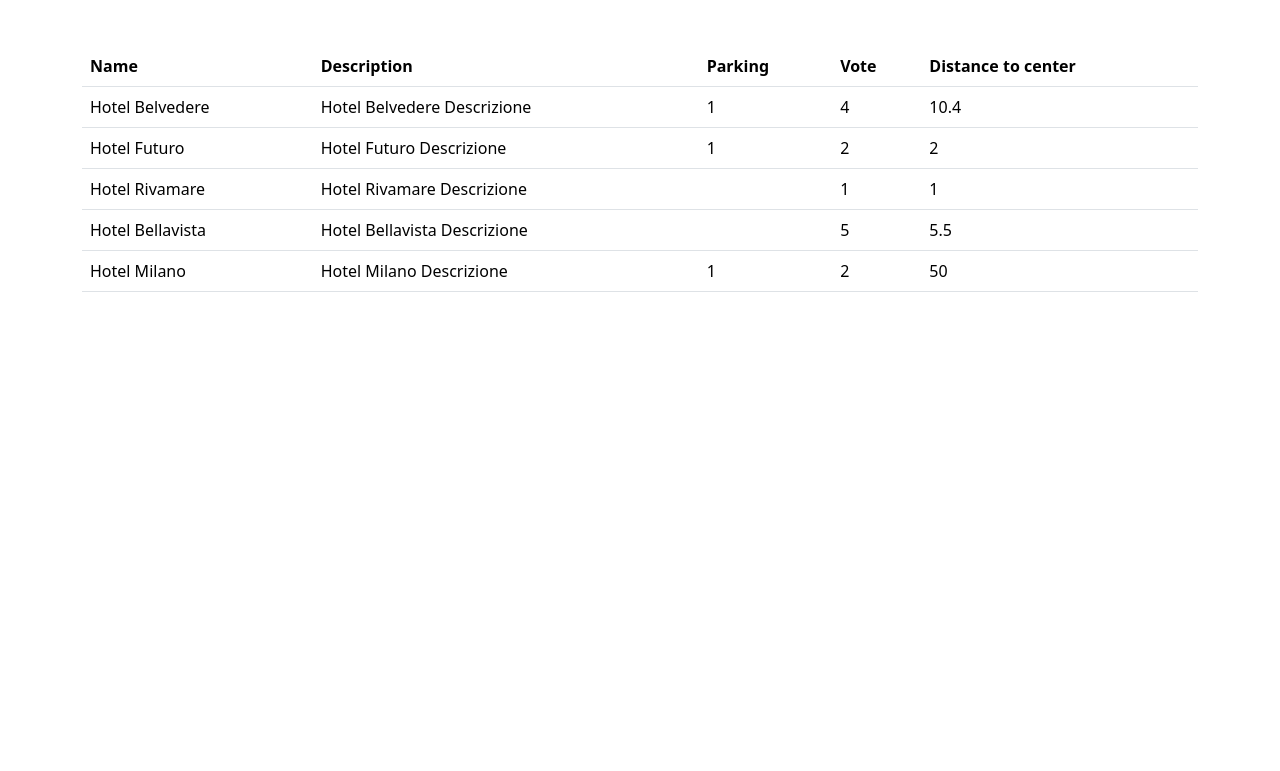
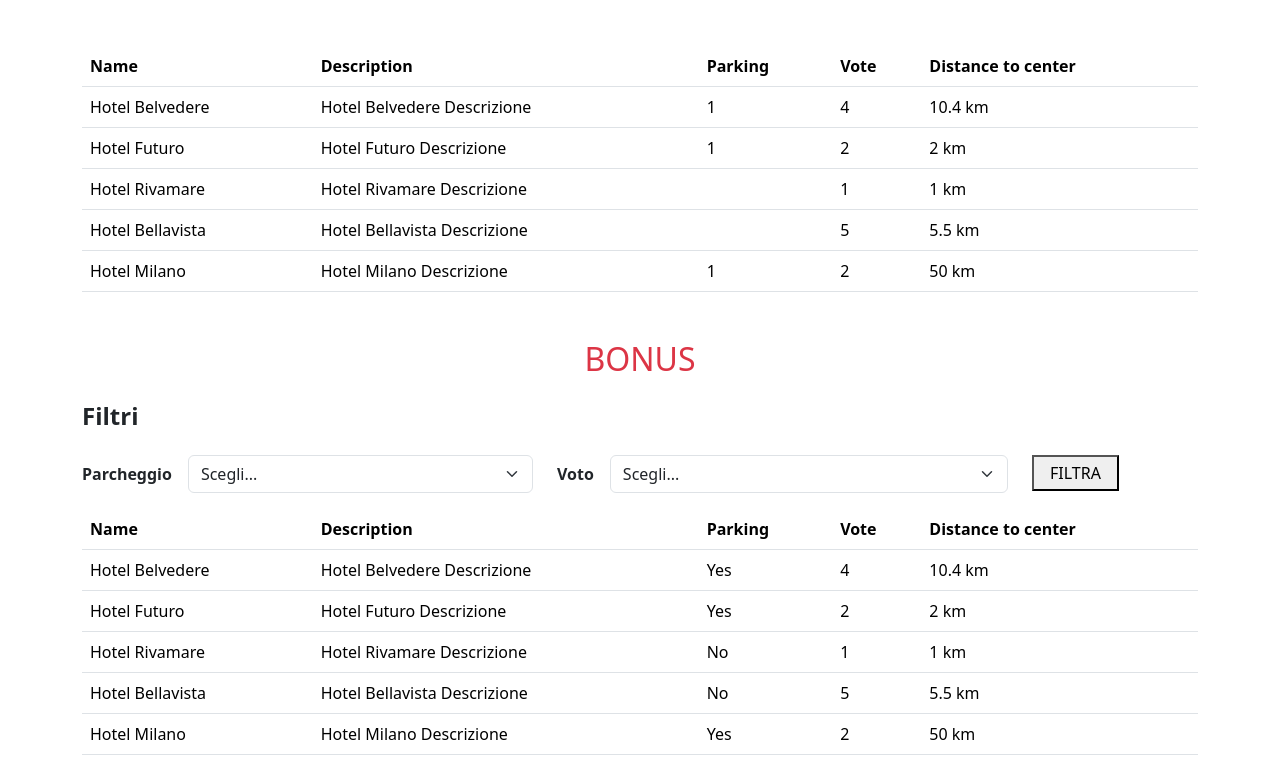
Before and after one commit to iTsGiuse/php-hotel, a PHP site: page / in a window 1280 px wide. Shown: the part 50-821 px from the top of the page. Before the commit the page ends 342 px from the top, so only its background shows below. Run offline with PHP 8.4, Linux system fonts and the light colour scheme.

Commit message:
feat: add bonus

```diff
--- a/index.php
+++ b/index.php
@@ -38,10 +38,31 @@ $hotels = [
     ],
 ];
 
+$filtroParcheggio = isset($_GET["sceltaParcheggio"]) && $_GET["sceltaParcheggio"] !== "prendefinito" ? $_GET["sceltaParcheggio"] : false;
+$filtroVoto = isset($_GET["sceltaVoto"]) && $_GET["sceltaVoto"] !== "prendefinito" ? $_GET["sceltaVoto"] : false;
+
+$hotelFiltrato = $hotels;
+
+if ($filtroParcheggio || $filtroVoto) {
+    $hotelFiltrato = [];
+    foreach ($hotels as $hotel) {
+        if ($filtroParcheggio && $filtroVoto) {
+            if ($hotel["parking"] && $hotel["vote"] >= $filtroVoto) {
+                $hotelFiltrato[] = $hotel;
+            }
+        } elseif ($filtroParcheggio) {
+            if ($hotel["parking"]) {
+                $hotelFiltrato[] = $hotel;
+            }
+        } elseif ($filtroVoto) {
+            if ($hotel["vote"] >= $filtroVoto) {
+                $hotelFiltrato[] = $hotel;
+            }
+        }
+    }
+}
+
 ?>
-
-
-
 
 <!DOCTYPE html>
 <html lang="en">
@@ -74,42 +95,104 @@ $hotels = [
                         <td><?= $hotels[0]['description'] ?></td>
                         <td><?= $hotels[0]['parking'] ?></td>
                         <td><?= $hotels[0]['vote'] ?></td>
-                        <td><?= $hotels[0]['distance_to_center'] ?></td>
+                        <td><?= $hotels[0]['distance_to_center'] ?> km</td>
                     </tr>
                     <tr>
                         <th><?= $hotels[1]['name'] ?></th>
                         <td><?= $hotels[1]['description'] ?></td>
                         <td><?= $hotels[1]['parking'] ?></td>
                         <td><?= $hotels[1]['vote'] ?></td>
-                        <td><?= $hotels[1]['distance_to_center'] ?></td>
+                        <td><?= $hotels[1]['distance_to_center'] ?> km</td>
                     </tr>
                     <tr>
                         <th><?= $hotels[2]['name'] ?></th>
                         <td><?= $hotels[2]['description'] ?></td>
                         <td><?= $hotels[2]['parking'] ?></td>
                         <td><?= $hotels[2]['vote'] ?></td>
-                        <td><?= $hotels[2]['distance_to_center'] ?></td>
+                        <td><?= $hotels[2]['distance_to_center'] ?> km</td>
                     </tr>
                     <tr>
                         <th><?= $hotels[3]['name'] ?></th>
                         <td><?= $hotels[3]['description'] ?></td>
                         <td><?= $hotels[3]['parking'] ?></td>
                         <td><?= $hotels[3]['vote'] ?></td>
-                        <td><?= $hotels[3]['distance_to_center'] ?></td>
+                        <td><?= $hotels[3]['distance_to_center'] ?> km</td>
                     </tr>
                     <tr>
                         <th><?= $hotels[4]['name'] ?></th>
                         <td><?= $hotels[4]['description'] ?></td>
                         <td><?= $hotels[4]['parking'] ?></td>
                         <td><?= $hotels[4]['vote'] ?></td>
-                        <td><?= $hotels[4]['distance_to_center'] ?></td>
+                        <td><?= $hotels[4]['distance_to_center'] ?> km</td>
                     </tr>
                 </tbody>
             </table>
         </div>
-    </main>
 
 
+        <div class="container mt-5">
+            <div class="row">
+                <h2 class="text-center text-danger">BONUS</h2>
+            </div>
+            <div class="row mt-3">
+                <h4 class="fw-bolder">Filtri</h4>
+            </div>
+            <div class="row mt-3">
+                <form action="index.php" method="GET">
+                    <div class="row">
+                        <div class="col-5 d-flex align-items-center">
+                            <label class="fw-bold" for="sceltaParcheggio">Parcheggio</label>
+                            <select class="form-select ms-3" name="sceltaParcheggio" id="sceltaParcheggio">
+                                <option value="prendefinito" selected>Scegli...</option>
+                                <option value="si">Si</option>
+                                <option value="no">No</option>
+                            </select>
+                        </div>
+                        <div class="col-5 d-flex align-items-center">
+                            <label class="fw-bold" for="sceltaVoto">Voto</label>
+                            <select class="form-select ms-3" name="sceltaVoto" id="sceltaVoto">
+                                <option value="prendefinito" selected>Scegli...</option>
+                                <option value="1">1</option>
+                                <option value="2">2</option>
+                                <option value="3">3</option>
+                                <option value="4">4</option>
+                                <option value="5">5</option>
+                            </select>
+                        </div>
+                        <div class="col-2">
+                            <button class="p-1 ps-3 pe-3" type="submit">FILTRA</button>
+                        </div>
+                    </div>
+                </form>
+            </div>
+            <div class="row mt-3">
+                <div class="col">
+                    <table class="table">
+                        <thead>
+                            <tr>
+                                <th>Name</th>
+                                <th>Description</th>
+                                <th>Parking</th>
+                                <th>Vote</th>
+                                <th>Distance to center</th>
+                            </tr>
+                        </thead>
+                        <tbody>
+                            <?php foreach ($hotelFiltrato as $hotel): ?>
+                                <tr>
+                                    <td><?= $hotel['name'] ?></td>
+                                    <td><?= $hotel['description'] ?></td>
+                                    <td><?= $hotel['parking'] ? 'Yes' : 'No' ?></td>
+                                    <td><?= $hotel['vote'] ?></td>
+                                    <td><?= $hotel['distance_to_center'] ?> km</td>
+                                </tr>
+                            <?php endforeach; ?>
+                        </tbody>
+                    </table>
+                </div>
+            </div>
+        </div>
+    </main>
 
 <script src="https://cdn.jsdelivr.net/npm/bootstrap@5.3.3/dist/js/bootstrap.bundle.min.js" integrity="sha384-YvpcrYf0tY3lHB60NNkmXc5s9fDVZLESaAA55NDzOxhy9GkcIdslK1eN7N6jIeHz" crossorigin="anonymous"></script>
 </body>
```
